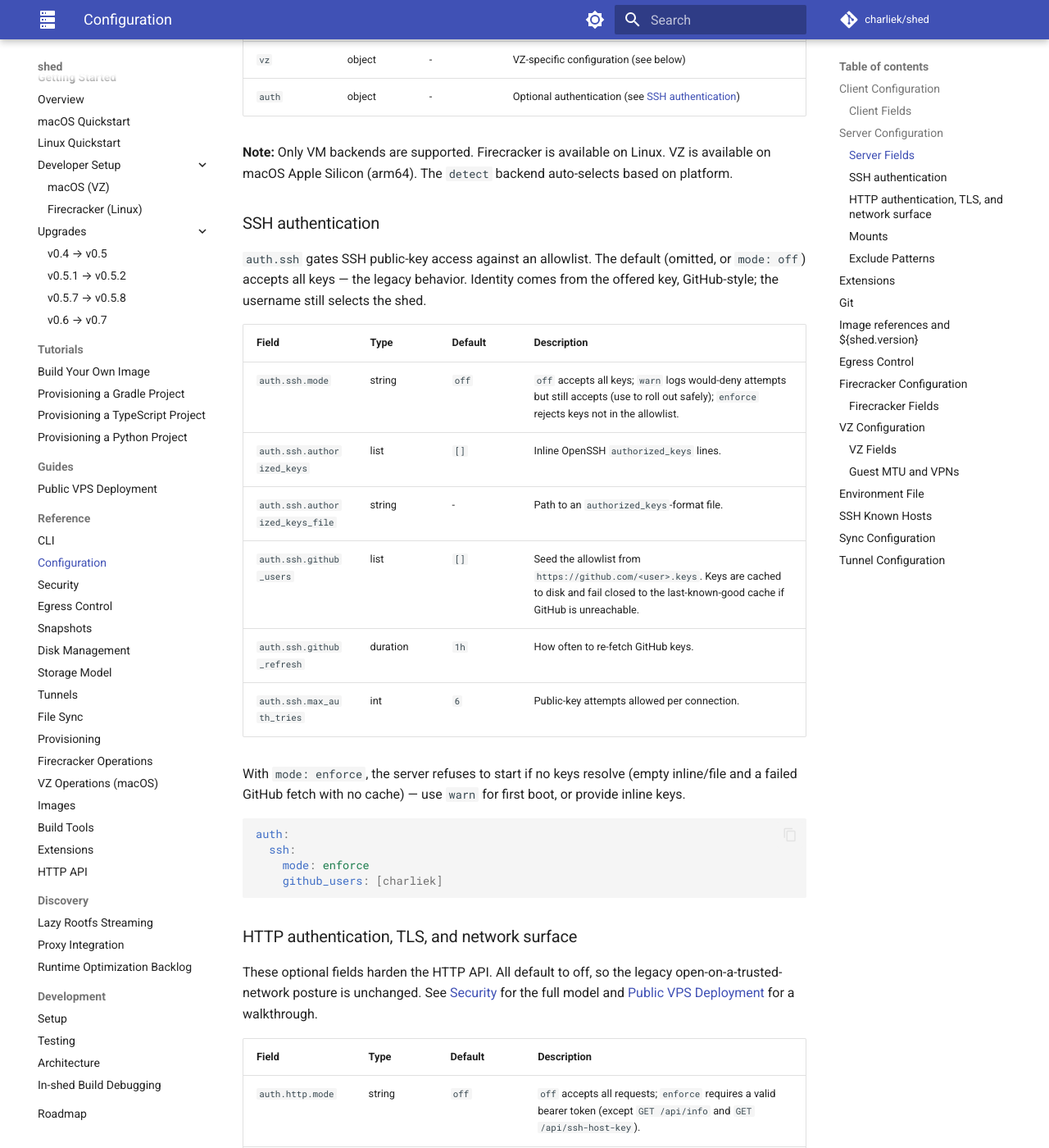
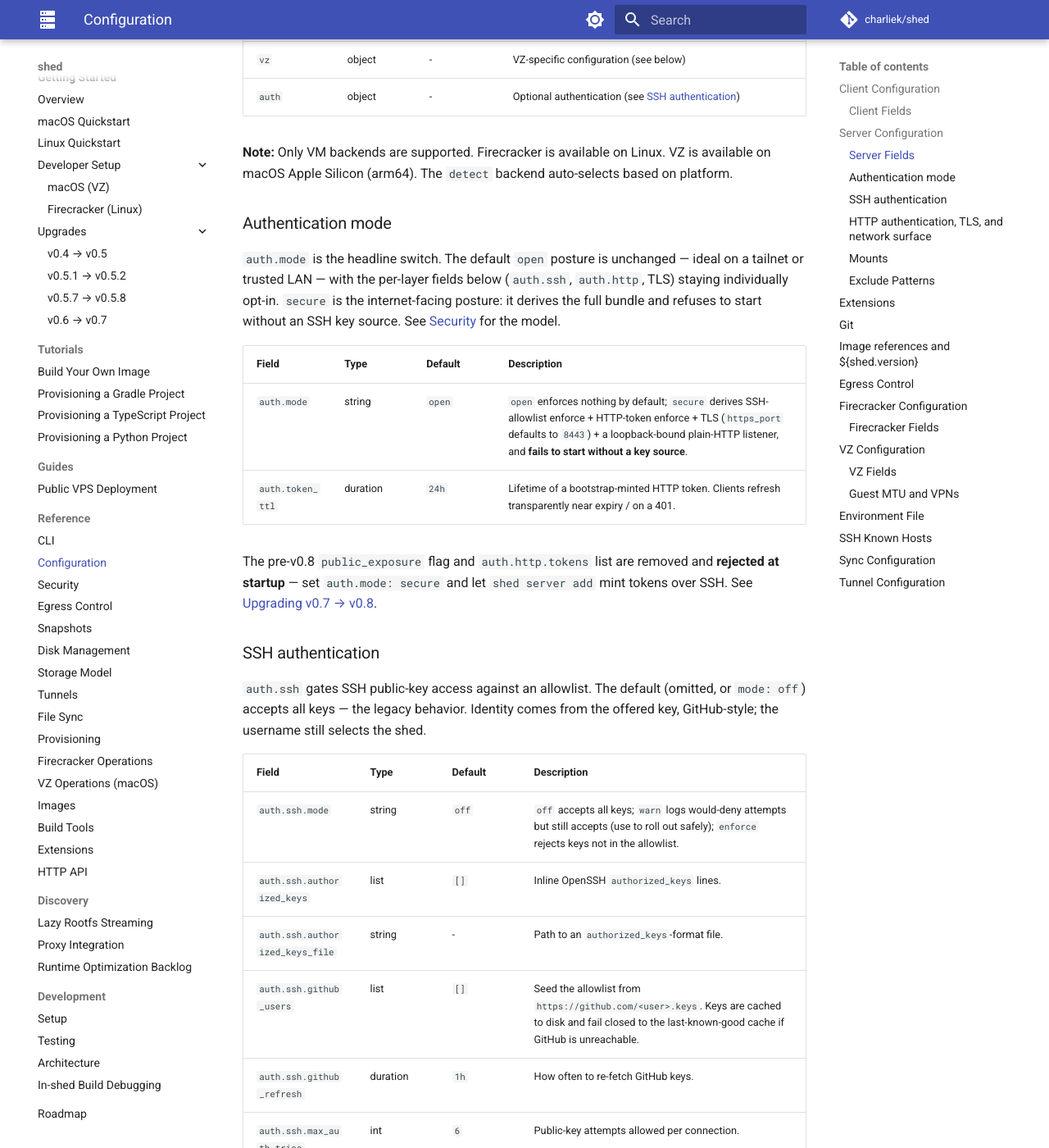
Before and after one commit to charliek/shed, an MkDocs documentation site: the page built from docs/reference/configuration.md, in a window 1280 px wide and 1400 px high, scrolled down 3109 px. Shown: the whole window at 82% size. Built offline with MkDocs 1.6.1 and Material for MkDocs 9.7.7, drawn with Linux system fonts in a browser that asks for light colours; comment, search, counter and statistics services are not loaded; some of the changed text lies outside the part shown.

Commit message:
docs(config): auth.mode + token_ttl; drop removed auth keys
Phase 6b of auth-issuance-v2. Updates reference/configuration.md for the v0.8
auth model:

- New "Authentication mode" subsection: auth.mode (open default | secure) and
  auth.token_ttl (24h) with the secure-derives-the-bundle / fails-without-a-key-
  source note; cross-links security.md + the upgrade guide.
- HTTP-auth table: auth.http.mode reframed as the advanced per-layer override
  (secure forces enforce; tokens minted over SSH by `shed server add`, no static
  list); removed the auth.http.tokens and public_exposure rows.
- Client fields: dropped credentials_token (the host-agent self-mints), added
  control_token_expires_at (refresh hint); control_token noted as auto-managed.
- auth: example leads with `mode: secure`.

make docs builds green; the forward link to upgrades/v0.7-to-v0.8.md is resolved
in 6e.

Co-Authored-By: Claude Opus 4.8 (1M context) <noreply@anthropic.com>

````diff
--- a/docs/reference/configuration.md
+++ b/docs/reference/configuration.md
@@ -44,8 +44,8 @@ sheds:
 | `servers.<name>.ssh_port` | int | SSH server port |
 | `servers.<name>.api_url` | string | HTTPS control-plane URL (e.g. `https://host:8443`); overrides scheme+host+port. Set by `shed server add --https-port`. |
 | `servers.<name>.tls_cert_fingerprint` | string | Pinned TLS cert fingerprint (`sha256:...`). |
-| `servers.<name>.control_token` | string | Control-scoped bearer token sent by the CLI/desktop. |
-| `servers.<name>.credentials_token` | string | Credentials-scoped bearer token sent by the host-agent. |
+| `servers.<name>.control_token` | string | Control-scoped bearer token for the CLI/desktop. Auto-written and refreshed by `shed server add` in secure mode. |
+| `servers.<name>.control_token_expires_at` | timestamp | Expiry of `control_token`; the CLI refreshes near this and on a 401. Auto-managed. |
 | `default_server` | string | Default server for commands |
 | `sheds` | map | Cached shed locations |
 | `create_timeout` | duration | Timeout for create/start operations (default: `10m`) |
@@ -96,6 +96,23 @@ log_level: info
 
 **Note:** Only VM backends are supported. Firecracker is available on Linux. VZ is available on macOS Apple Silicon (arm64). The `detect` backend auto-selects based on platform.
 
+### Authentication mode
+
+`auth.mode` is the headline switch. The default `open` posture is unchanged —
+ideal on a tailnet or trusted LAN — with the per-layer fields below (`auth.ssh`,
+`auth.http`, TLS) staying individually opt-in. `secure` is the internet-facing
+posture: it derives the full bundle and refuses to start without an SSH key
+source. See [Security](security.md) for the model.
+
+| Field | Type | Default | Description |
+|-------|------|---------|-------------|
+| `auth.mode` | string | `open` | `open` enforces nothing by default; `secure` derives SSH-allowlist enforce + HTTP-token enforce + TLS (`https_port` defaults to `8443`) + a loopback-bound plain-HTTP listener, and **fails to start without a key source**. |
+| `auth.token_ttl` | duration | `24h` | Lifetime of a bootstrap-minted HTTP token. Clients refresh transparently near expiry / on a 401. |
+
+The pre-v0.8 `public_exposure` flag and `auth.http.tokens` list are removed and
+**rejected at startup** — set `auth.mode: secure` and let `shed server add` mint
+tokens over SSH. See [Upgrading v0.7 → v0.8](../upgrades/v0.7-to-v0.8.md).
+
 ### SSH authentication
 
 `auth.ssh` gates SSH public-key access against an allowlist. The default (omitted, or `mode: off`) accepts all keys — the legacy behavior. Identity comes from the offered key, GitHub-style; the username still selects the shed.
@@ -113,29 +130,27 @@ With `mode: enforce`, the server refuses to start if no keys resolve (empty inli
 
 ```yaml
 auth:
+  mode: secure               # open (default) | secure — secure forces ssh enforce
   ssh:
-    mode: enforce
-    github_users: [charliek]
+    github_users: [charliek]  # a key source is required in secure mode
 ```
 
 ### HTTP authentication, TLS, and network surface
 
-These optional fields harden the HTTP API. All default to off, so the legacy
-open-on-a-trusted-network posture is unchanged. See [Security](security.md) for
-the full model and [Public VPS Deployment](../guides/vps-deployment.md) for a
-walkthrough.
+These per-layer fields harden the HTTP API. In `open` mode they default to off
+(the trusted-network posture); `auth.mode: secure` turns the bundle on for you.
+See [Security](security.md) for the full model and
+[Public VPS Deployment](../guides/vps-deployment.md) for a walkthrough.
 
 | Field | Type | Default | Description |
 |-------|------|---------|-------------|
-| `auth.http.mode` | string | `off` | `off` accepts all requests; `enforce` requires a valid bearer token (except `GET /api/info` and `GET /api/ssh-host-key`). |
-| `auth.http.tokens` | list | `[]` | Accepted tokens: `{ name, scope, token }`. Scope is `control`, `credentials`, or `admin`. Mint with `shed-server token new --scope <scope>`. |
+| `auth.http.mode` | string | `off` | Advanced per-layer override: `off` accepts all requests, `enforce` requires a valid bearer token (except the bootstrap endpoints `GET /api/info` and `GET /api/ssh-host-key`). `auth.mode: secure` forces `enforce`. Tokens are minted over SSH by `shed server add` — there is no static token list. |
 | `https_port` | int | - | Serve HTTPS on this port (in addition to `http_port`) with a self-signed, client-pinned cert. |
 | `tls_names` | list | `[]` | Extra hostnames/IPs added as cert SANs. `localhost`, `127.0.0.1`, `::1` are always included. |
 | `tls_cert_file` / `tls_key_file` | string | next to host key | Override where the TLS cert + key are persisted. |
 | `http_bind` / `ssh_bind` | string | all interfaces | Restrict a listener to one interface (e.g. `127.0.0.1`, a tailnet IP). |
 | `internal_http_port` | int | - | Move the credential bus + Connect tunnel to a loopback-only internal listener (co-located host-agent model; see the [route matrix](security.md#route-matrix)). |
 | `trusted_proxy` | bool | `false` | Trust `X-Forwarded-For` (only behind a proxy that overwrites it). |
-| `public_exposure` | bool | `false` | Opt into an internet-facing deployment: refuse to start unless the full bundle (SSH enforce + HTTP enforce + TLS) is present. Inert when unset. |
 
 ### Mounts
 
````
